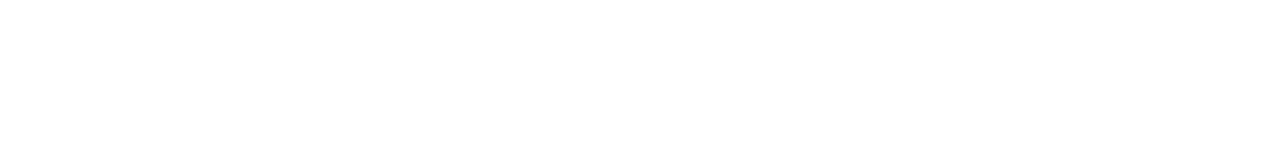
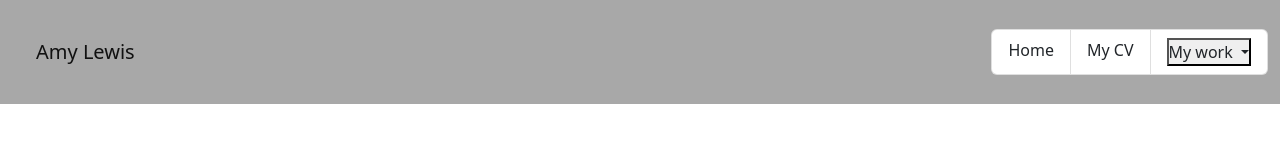
Before and after one commit to alcl2000/alcl-resume, a plain HTML site: page index.html in a window 1280 px wide. Drawn offline with nearby package versions, Linux system fonts and the light colour scheme.

Commit message:
add: navbar and styling

```diff
--- a/assets/css/style.css
+++ b/assets/css/style.css
@@ -0,0 +1,6 @@
+.navbar{
+    background-color: rgb(168, 168, 168)
+}
+dropdown{
+    background-color: white;
+}
--- a/index.html
+++ b/index.html
@@ -4,20 +4,50 @@
     <meta charset="UTF-8">
     <meta http-equiv="X-UA-Compatible" content="IE=edge">
     <meta name="viewport" content="width=device-width, initial-scale=1.0">
-    <script src="https://cdn.jsdelivr.net/npm/bootstrap@5.2.3/dist/js/bootstrap.bundle.min.js" integrity="sha384-kenU1KFdBIe4zVF0s0G1M5b4hcpxyD9F7jL+jjXkk+Q2h455rYXK/7HAuoJl+0I4" crossorigin="anonymous"></script>
+    <link href="https://cdn.jsdelivr.net/npm/bootstrap@5.2.3/dist/css/bootstrap.min.css" rel="stylesheet" integrity="sha384-rbsA2VBKQhggwzxH7pPCaAqO46MgnOM80zW1RWuH61DGLwZJEdK2Kadq2F9CUG65" crossorigin="anonymous">
     <link rel="stylesheet" href="https://cdn.jsdelivr.net/npm/bootstrap-icons@1.10.2/font/bootstrap-icons.css">
     <link rel="stylesheet" href="assets/css/style.css"/>
     <title>Amy Lewis - Resume</title>
 </head>
 <body>
-    <header>
-
-    </header>
+    <nav class="navbar navbar-expand-lg">
+        <div class="container-fluid">
+            <div class="d-inline-flex p-4">
+                <a href = '/' class="navbar-brand">
+                    Amy Lewis
+                </a>
+            </div>
+            <div class="d-inline-flex p-8 justify-content-end">
+                <ul class="list-group list-group-horizontal">
+                    <li class="nav-item list-group-item">
+                        <a href="/" class="nav-link active">Home</a>
+                    </li>
+                    <li class="nav-item list-group-item">
+                        <a href="" class="nav-link">My CV</a>
+                    </li>
+                    <div class="dropdown nav-item list-group-item">
+                        <button class="nav-link dropdown-toggle" data-bs-toggle="dropdown" aria-expanded="false">
+                            My work
+                          </button>
+                        <ul class="dropdown-menu">
+                            <li class="dropdown-item">
+                                Coursework
+                            </li>
+                            <li class="dropdown-item">
+                                Hackathons
+                            </li>
+                        </ul>
+                    </div>
+                </ul>
+            </div>
+        </div>
+    </nav>
     <section>
 
     </section>
     <footer>
 
     </footer>
+    <script src="https://cdn.jsdelivr.net/npm/bootstrap@5.2.3/dist/js/bootstrap.bundle.min.js" integrity="sha384-kenU1KFdBIe4zVF0s0G1M5b4hcpxyD9F7jL+jjXkk+Q2h455rYXK/7HAuoJl+0I4" crossorigin="anonymous"></script>
 </body>
 </html>
```
